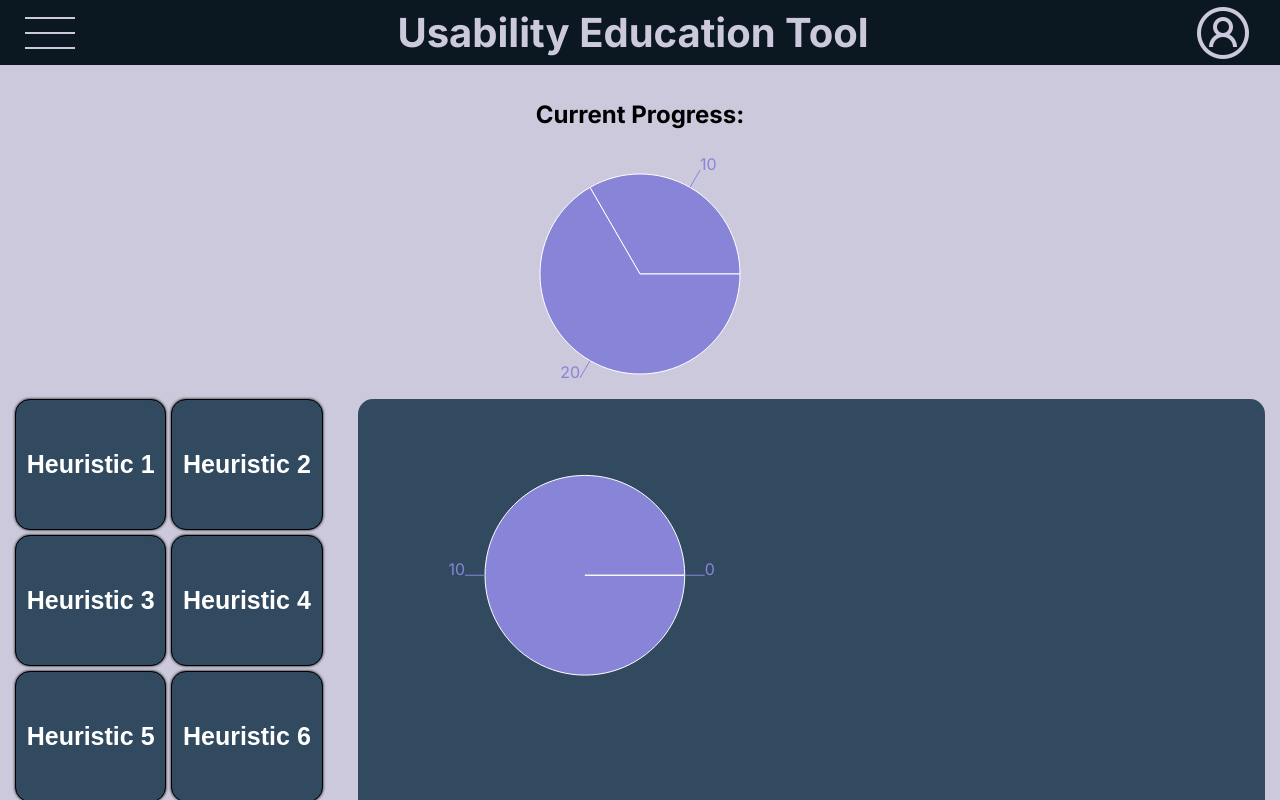
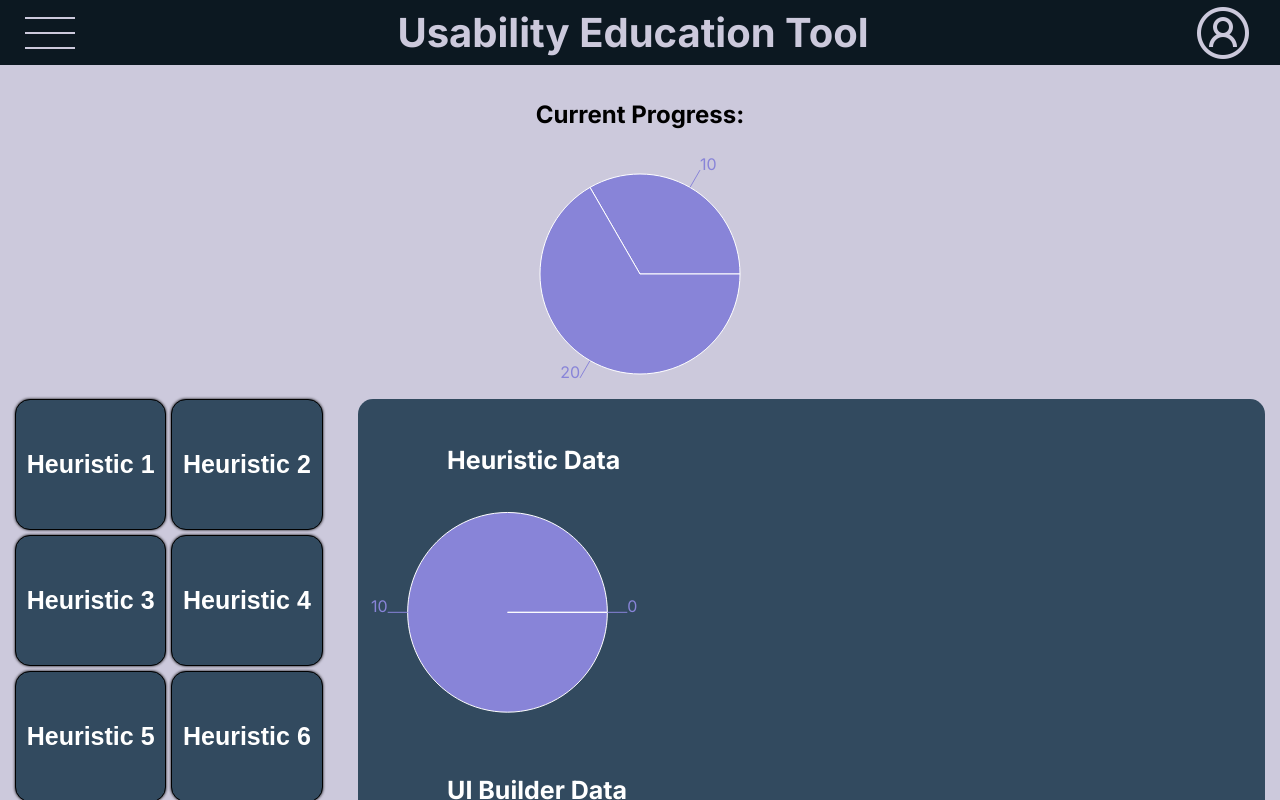
Before and after one commit to wajdialjedaani/Innovation-Labs-Usability-Education-Tool, a Next.js app in the folder usability-tool/: page /statistics in a window 1280 px wide. Both pictures are taken after a click on the button "Heuristic 5". Built offline with nearby package versions, Linux system fonts and the light colour scheme.

Commit message:
Adding a second pie chart for the UI Builder Data

```diff
--- a/usability-tool/app/(main)/(statistics)/statistics/page.js
+++ b/usability-tool/app/(main)/(statistics)/statistics/page.js
@@ -69,7 +69,24 @@ export default function Statistics() {
               <Bar dataKey="value" fill="#8884d8" />
             </BarChart>
           </ResponsiveContainer> */}
-          <ResponsiveContainer width="50%" height="50%">
+          <h2 className="heuristic-title">Heuristic Data</h2>
+          <ResponsiveContainer width="33%" height="33%">
+            <PieChart width={350} height={450}>
+              <Pie
+                dataKey="value"
+                isAnimationActive={false}
+                data={importedUserData.heuristicData[currHeuristic].data}
+                cx="50%"
+                cy="50%"
+                outerRadius={100}
+                fill="#8884d8"
+                label
+              />
+              <Tooltip />
+            </PieChart>
+          </ResponsiveContainer>
+          <h2 className="heuristic-title">UI Builder Data</h2>
+          <ResponsiveContainer width="33%" height="33%">
             <PieChart width={350} height={450}>
               <Pie
                 dataKey="value"
--- a/usability-tool/styles/statistics.scss
+++ b/usability-tool/styles/statistics.scss
@@ -44,3 +44,11 @@ main {
   background-color: #324a5f;
   border-radius: 15px;
 }
+
+.heuristic-title {
+  display: flex;
+  font-size: 25px;
+  color: #ffffff;
+  padding-left: 7vw;
+  padding-top: 2vw;
+}
```
